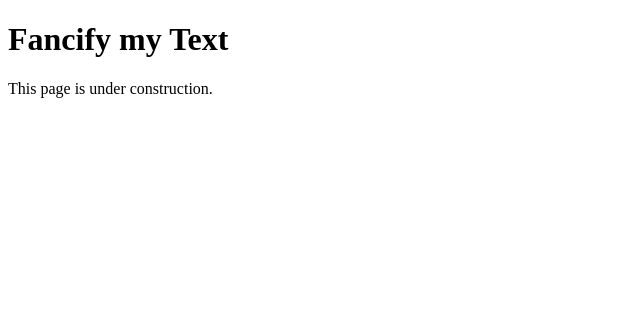
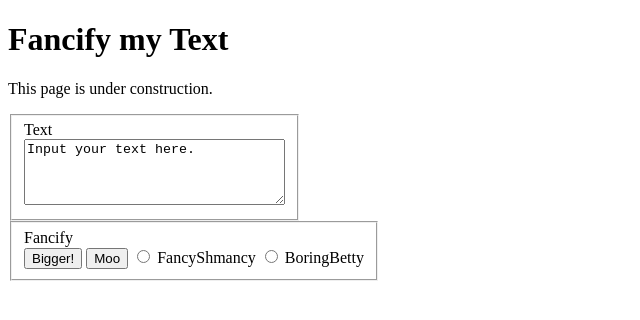
Before and after one commit to FlyingDominion/CSC-196-Flynn, a plain HTML site: page fancifymytext.html in a window 1280 px wide. Shown: the whole page, without its empty margins (0-640 px from the left). Drawn offline with Linux system fonts and the light colour scheme.

Commit message:
Assignment 5 complete

```diff
--- a/fancifymytext.html
+++ b/fancifymytext.html
@@ -3,15 +3,32 @@
 	<head>
 		<title>Fancify Shamcify</title>
 
-		<!-- link to your script file here -->
-
+		<script src="fancifymytext.js"></script>
+		<style type="text/css">
+			.fieldset-auto-width {display: inline-block;}
+		</style>
 	</head>
 
 	<body>
 		<h1>Fancify my Text</h1>
 		<p>This page is under construction.</p>
 
-		<!-- Your UI controls go here -->
+		<fieldset class="fieldset-auto-width">
+			<label>Text</label><br>
+			<textarea rows=4 cols=30 id="text">Input your text here.</textarea>
+			<br>
+		</fieldset>
+		<br>
+		<fieldset class="fieldset-auto-width">
+			<label>Fancify</label><br>
+			<button id="bigger" onclick="bigger()">Bigger!</button>
+			<button id="moo" onclick="moo()">Moo</button>
+			<input type="radio" name="fanciness" id="fancy" onchange="fancify(); radioChange()">
+				FancyShmancy</radio>
+			<input type="radio" name="fanciness" id="boring" onchange="bore(); radioChange()">
+				BoringBetty</radio>
+			<br>
+		</fieldset>
 
 	</body>
 </html>
--- /dev/null
+++ b/fancifymytext.js
@@ -0,0 +1,28 @@
+function bigger(){
+    alert("Hello, world!");
+    document.getElementById("text").style.fontSize = "24pt";
+}
+
+function moo(){
+	var str = document.getElementById("text").value.toUpperCase();
+	var parts = str.split(".");
+	str = parts.join("-Moo.");
+	document.getElementById("text").value = str;
+
+}
+
+function fancify(){
+    document.getElementById("text").style.fontWeight = "bold";
+    document.getElementById("text").style.color = "blue";
+    document.getElementById("text").style.textDecoration = "underline"
+}
+
+function bore(){
+    document.getElementById("text").style.fontWeight = "normal";
+    document.getElementById("text").style.color = "black";
+    document.getElementById("text").style.textDecoration = "none";
+}
+
+function radioChange(){
+    alert("How about this style?");
+}
```
